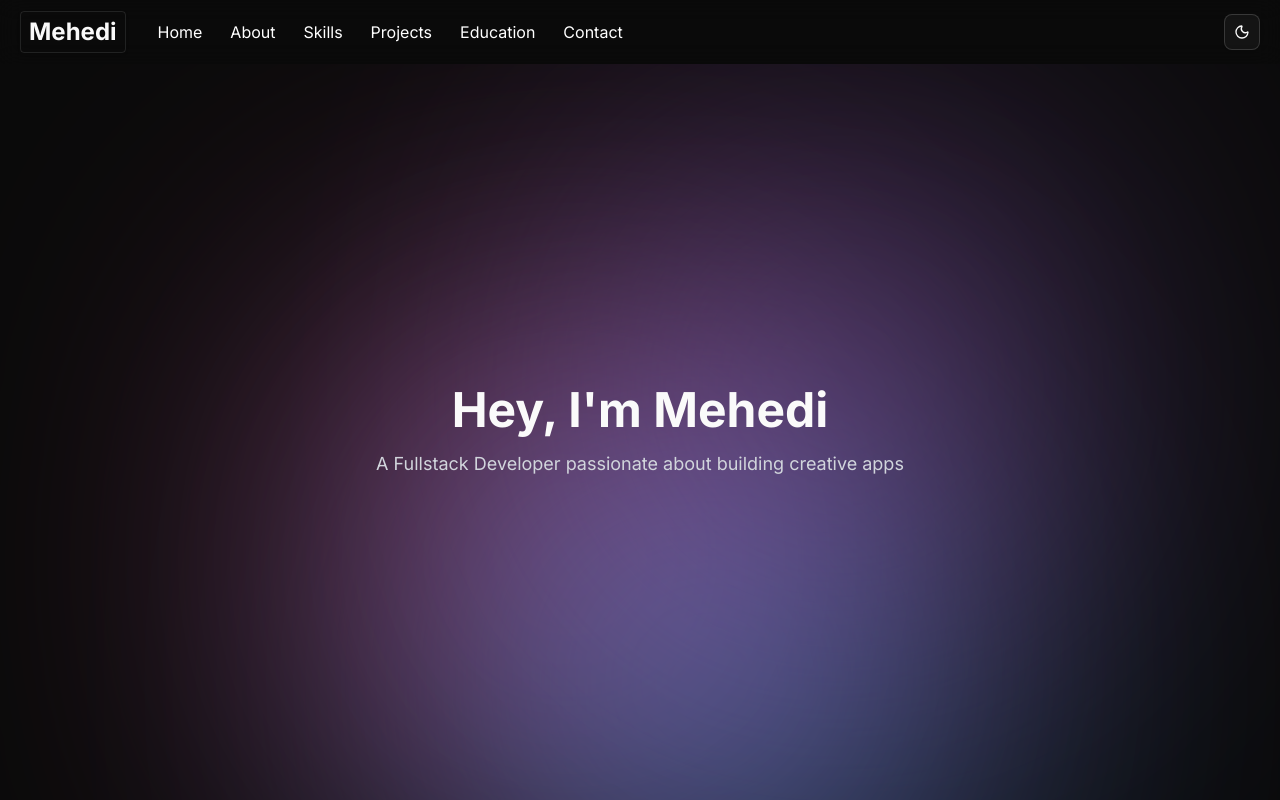
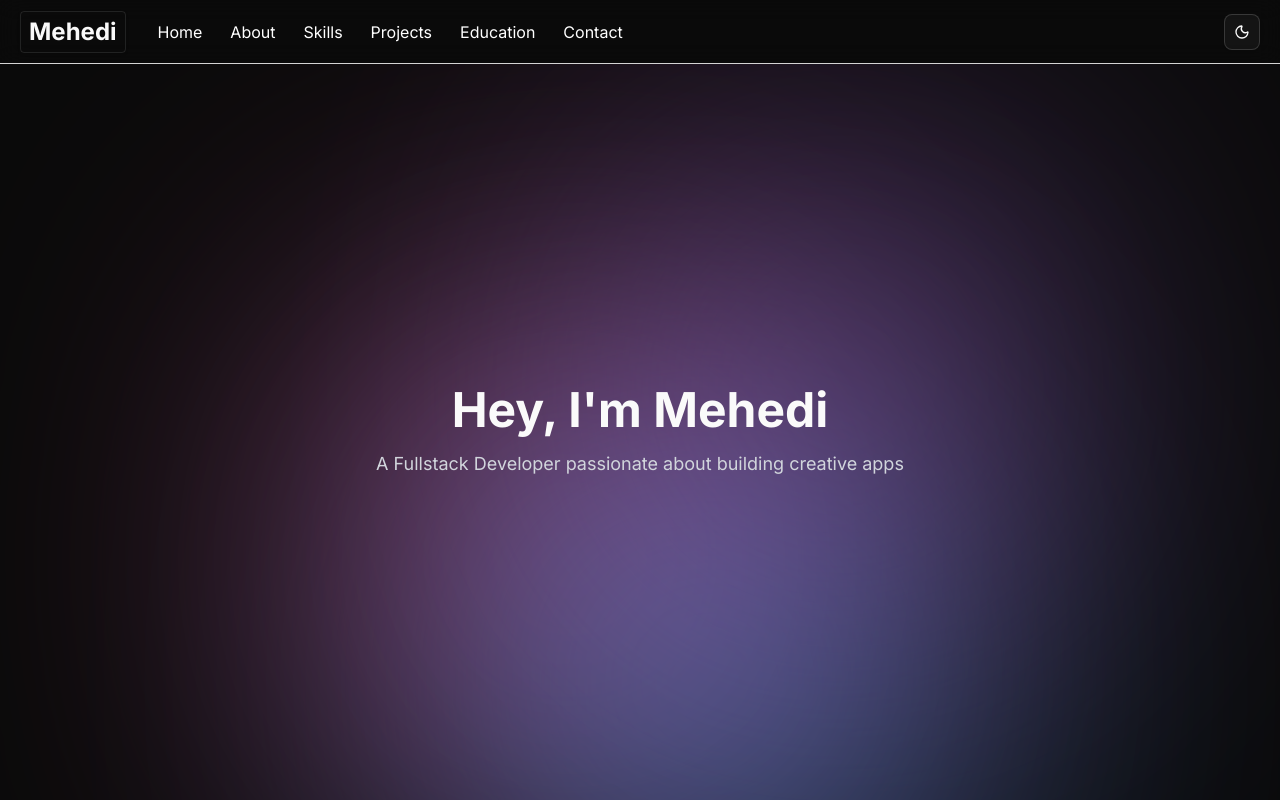
Before and after one commit to Mehedi86/mehedi-portfolio-v2, a React (Vite) app: page / in a window 1280 px wide. Built offline with nearby package versions, Linux system fonts and the light colour scheme.

Commit message:
Enhanced: navbar

```diff
--- a/src/components/layout/Navbar.tsx
+++ b/src/components/layout/Navbar.tsx
@@ -24,7 +24,7 @@ const Navbar = () => {
     <>
       {/* Fixed Navbar */}
       <nav className="fixed top-0 left-0 w-full z-50 bg-transparent backdrop-blur-md">
-        <div className="max-w-7xl mx-auto h-16 flex justify-between items-center gap-3 px-5 relative">
+        <div className="max-w-7xl mx-auto h-16 flex justify-between items-center gap-3 px-5 relative border-b border-b-neutral-300">
           {/* left side logo and name */}
           <div className="flex items-center gap-6">
             <div>
```
